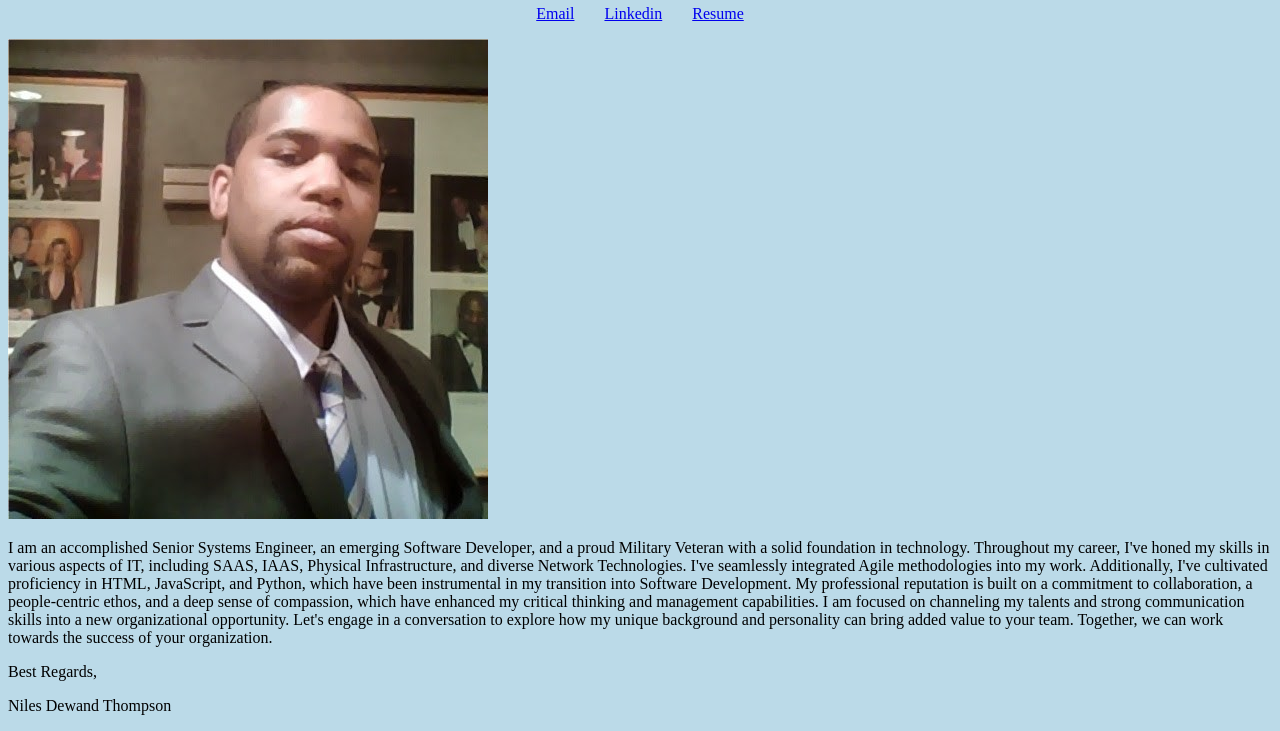
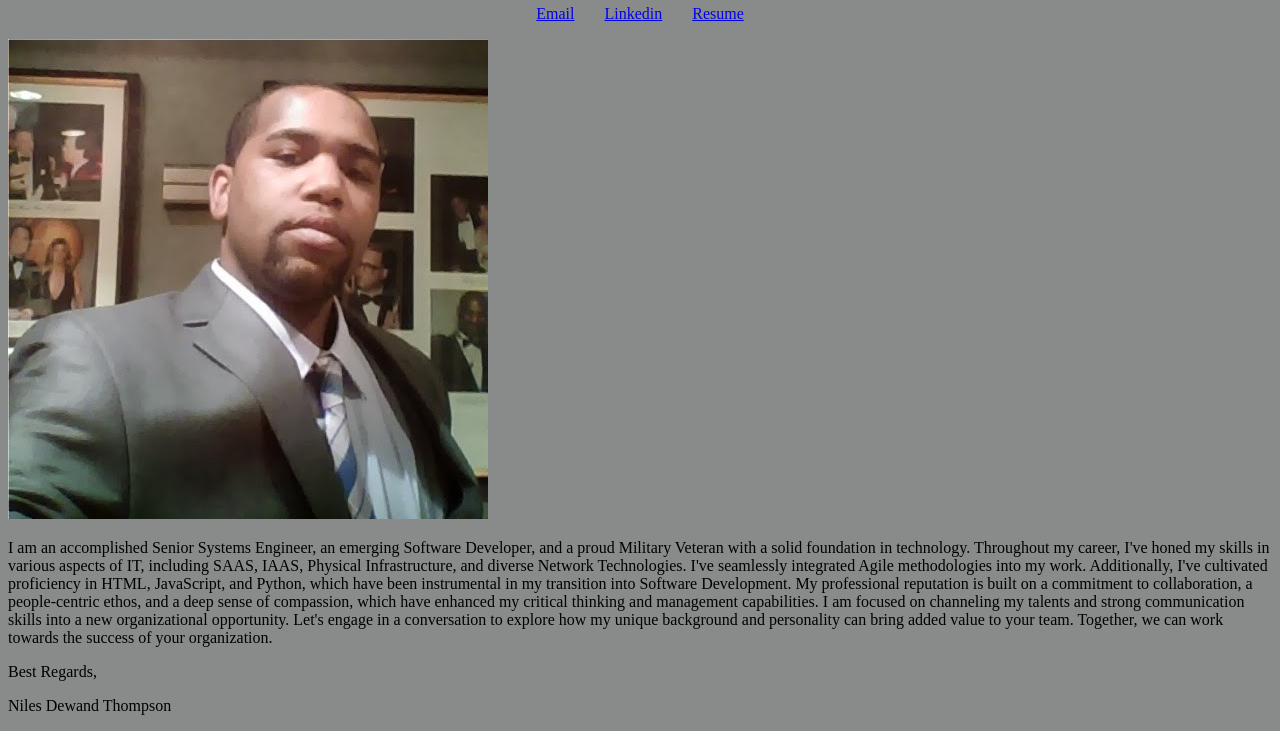
Before and after one commit to Niles086/Bio, a plain HTML site: page index.html in a window 1280 px wide. Shown: the part 420-1151 px from the top of the page. Drawn offline with Linux system fonts and the light colour scheme.

Commit message:
updating bio

```diff
--- a/style.css
+++ b/style.css
@@ -1,5 +1,5 @@
 body {
-    background-color: rgb(187, 218, 232);
+    background-color: rgb(137, 138, 138);
 }
 
 nav ul {
```
